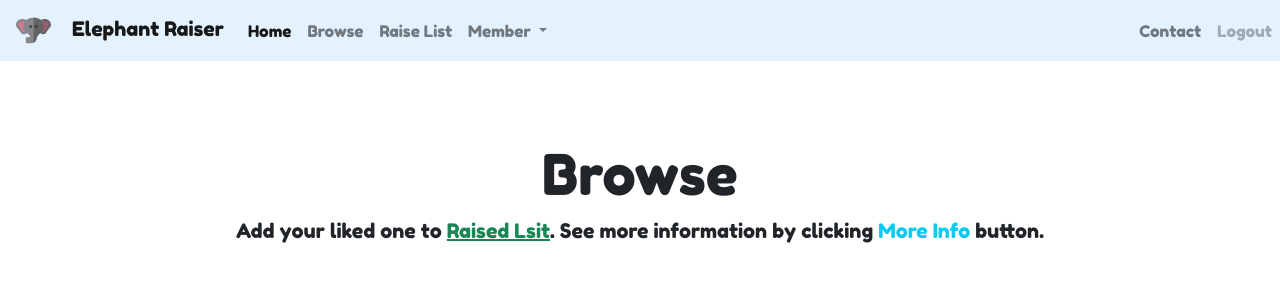
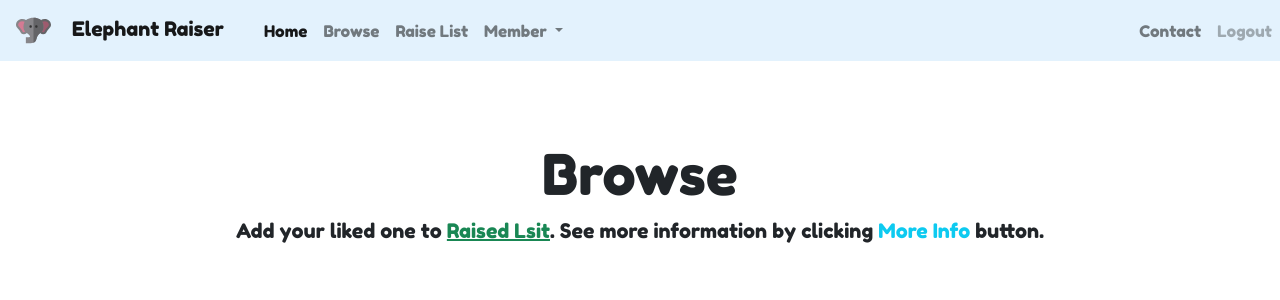
Before and after one commit to sam0chien/AnOnlineShop, a Flask app: page /browse in a window 1280 px wide. Shown: the top 300 px of the page. Run offline with Flask 2, Linux system fonts and the light colour scheme; data comes from the database, SQL or seed files in the repository; some libraries are stand-ins or nearby versions.

Commit message:
Optimize webpage

```diff
--- a/elephant_raiser/templates/base.html
+++ b/elephant_raiser/templates/base.html
@@ -31,7 +31,7 @@
                 aria-controls="navbarSupportedContent" aria-expanded="false" aria-label="Toggle navigation">
             <span class="navbar-toggler-icon"></span>
         </button>
-        <div class="collapse navbar-collapse" id="navbarSupportedContent">
+        <div class="collapse navbar-collapse ml-3" id="navbarSupportedContent">
             <ul class="navbar-nav mr-auto">
                 <li class="nav-item active">
                     <a class="nav-link" href="{{ url_for('home') }}">Home<span class="sr-only">(current)</span></a>
```
